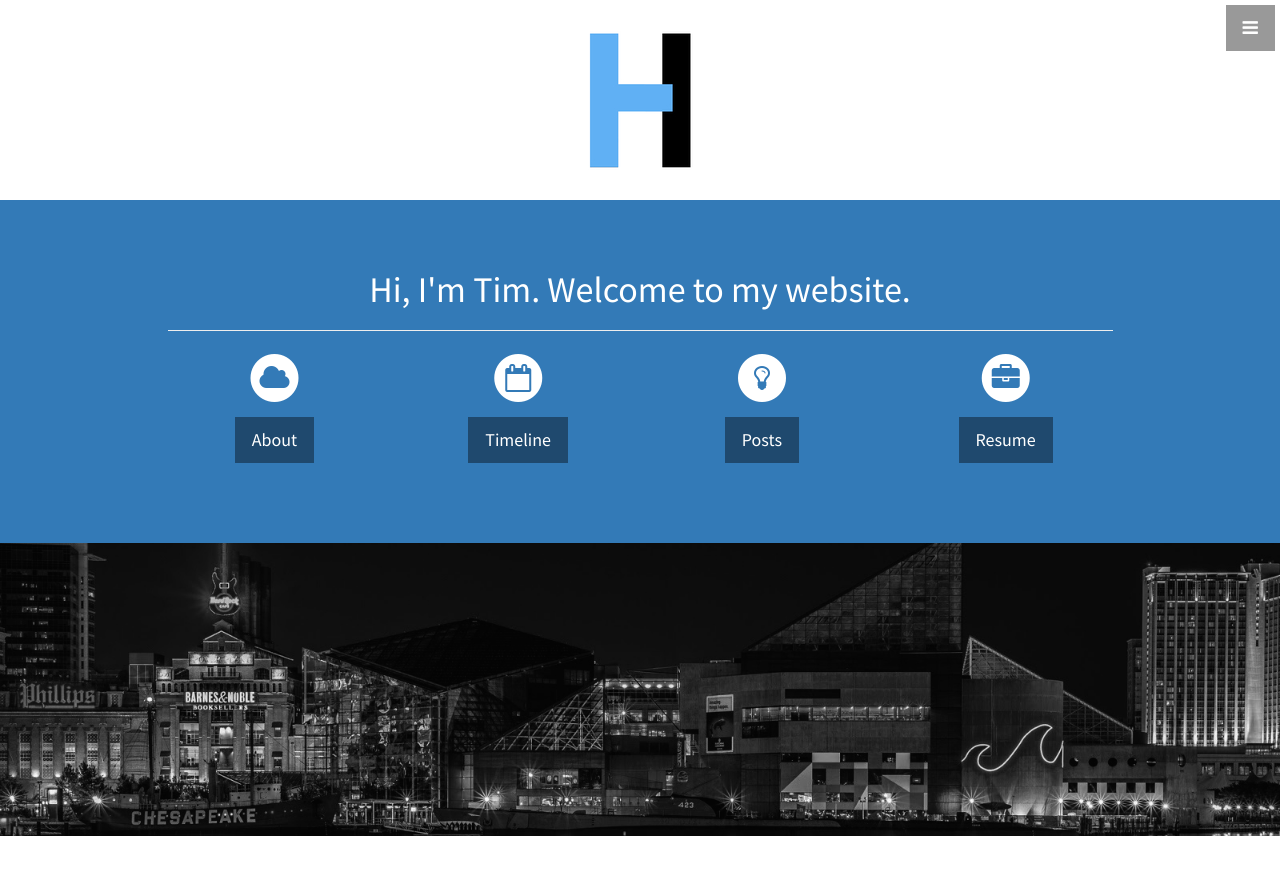
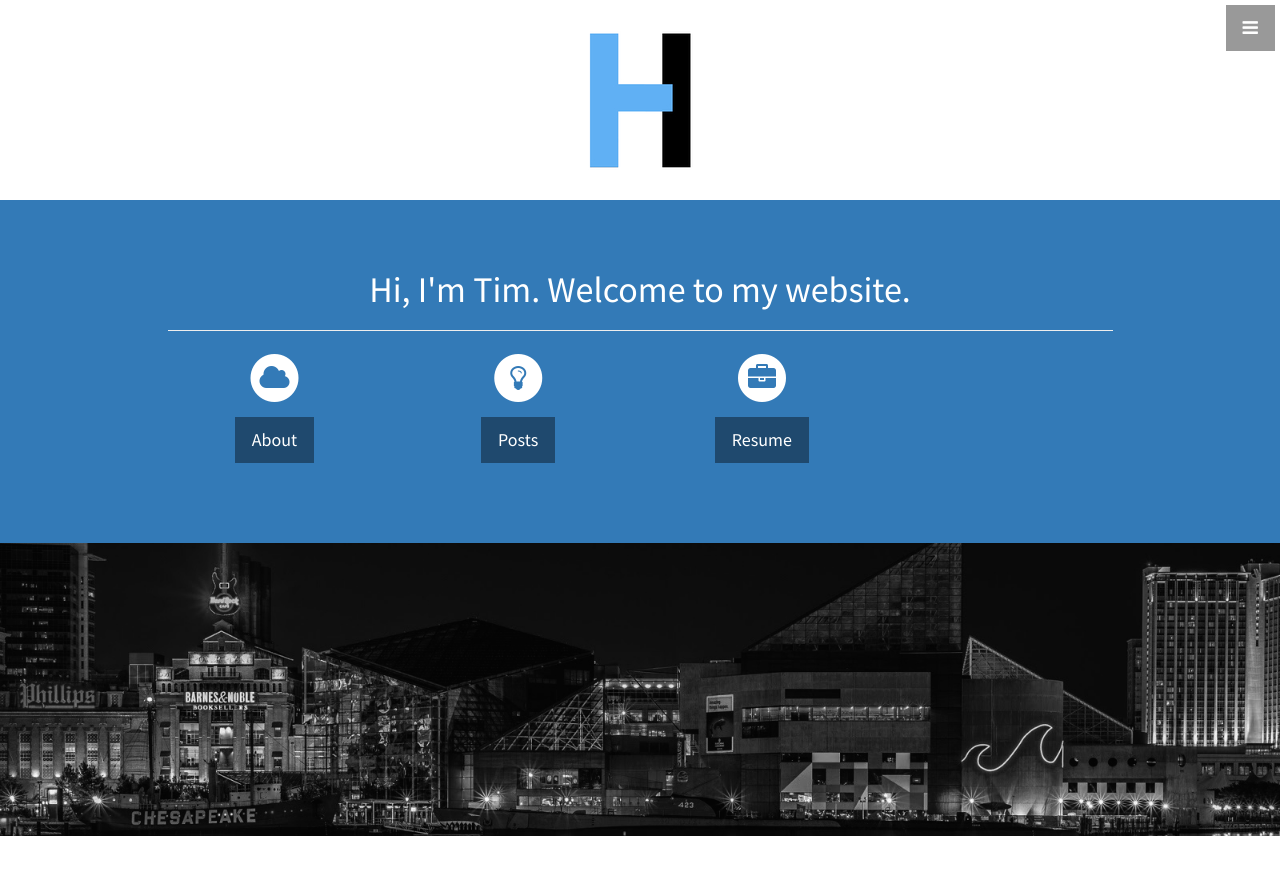
Before and after one commit to healyt22/healyt22.github.io, a Jekyll site: the page built from index.html, in a window 1280 px wide and 900 px high. Shown: the top 875 px of the window. Built offline with Jekyll 4.4.1, drawn with Linux system fonts in a browser that asks for light colours.

Commit message:
removing the timeline

```diff
--- a/_includes/header.html
+++ b/_includes/header.html
@@ -22,20 +22,6 @@
                 </h4>
                 <p></p>
                 <a href="#about" class="btn btn-lg btn-dark">About</a>
-              </div>
-            </div>
-
-            <div class="col-md-3 col-sm-6">
-              <div class="service-item">
-                <span class="fa-stack fa-2x">
-                <i class="fa fa-circle fa-stack-2x"></i>
-                <i class="fa fa-calendar-o fa-stack-1x text-primary"></i>
-              </span>
-                <h4>
-                  <strong></strong>
-                </h4>
-                <p></p>
-                <a href="#timeline" class="btn btn-lg btn-dark">Timeline</a>
               </div>
             </div>
 
```
